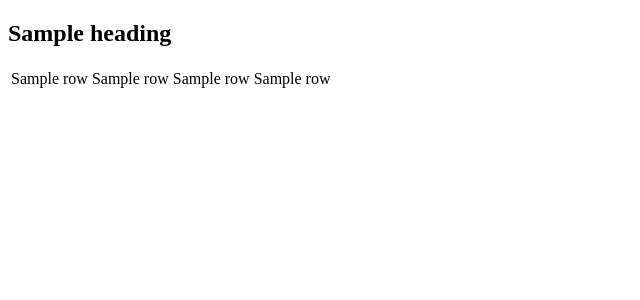
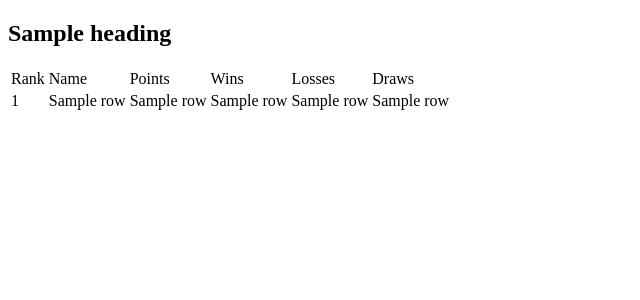
Before and after one commit to DannTurner/DtCm, a Flask app: template templates/index.html in a window 1280 px wide. Shown: the top 300 px of the page, without its empty margins (0-640 px from the left). Run offline with Flask 2, Linux system fonts and the light colour scheme; the template is opened without the code that fills it: most values are stand-ins (such as "Sample title", 1, 10 or a date in 2020).

Commit message:
main page working no styling

```diff
--- a/templates/index.html
+++ b/templates/index.html
@@ -2,12 +2,22 @@
 
 {% block body %}
         <table>
+                <tr>
+                        <td>Rank</td>
+                        <td>Name</td>
+                        <td>Points</td>
+                        <td>Wins</td>
+                        <td>Losses</td>
+                        <td>Draws</td>
+                </tr>
                 {% for row in table %}
                 <tr>
+                        <td>{{ loop.index }}</td>
                         <td>{{ row[1] }}</td>
                         <td>{{ row[2] }}</td>
                         <td>{{ row[3] }}</td>
                         <td>{{ row[4] }}</td>
+                        <td>{{ row[5] }}</td>
                 </tr>
                 {% endfor %}
         </table>
```
